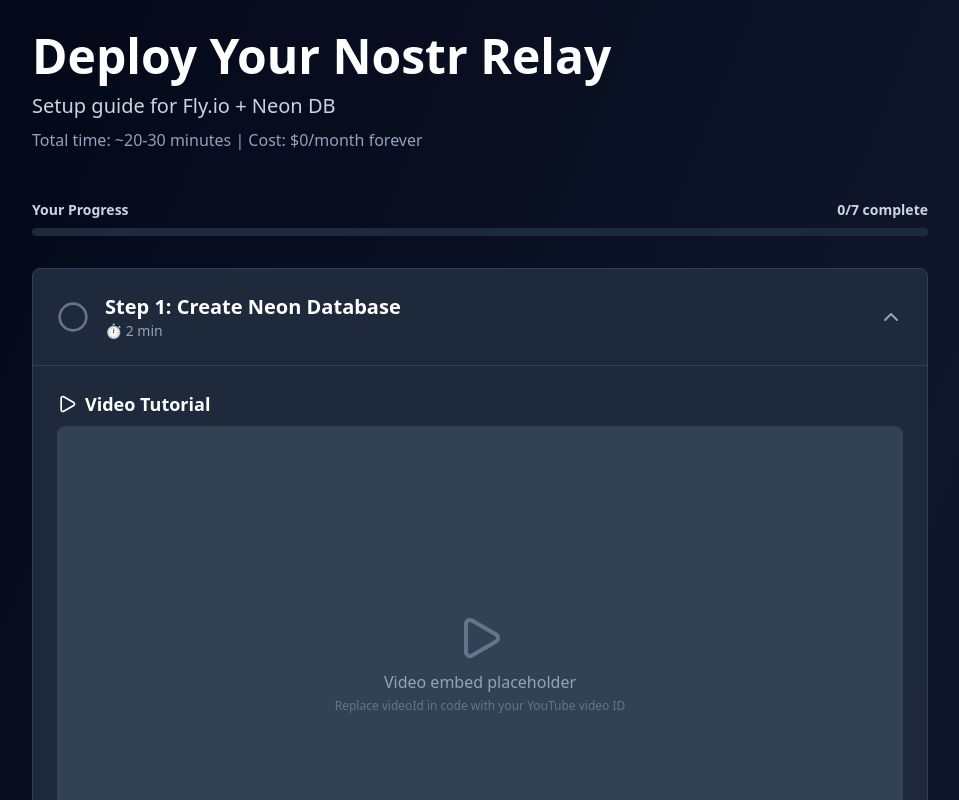
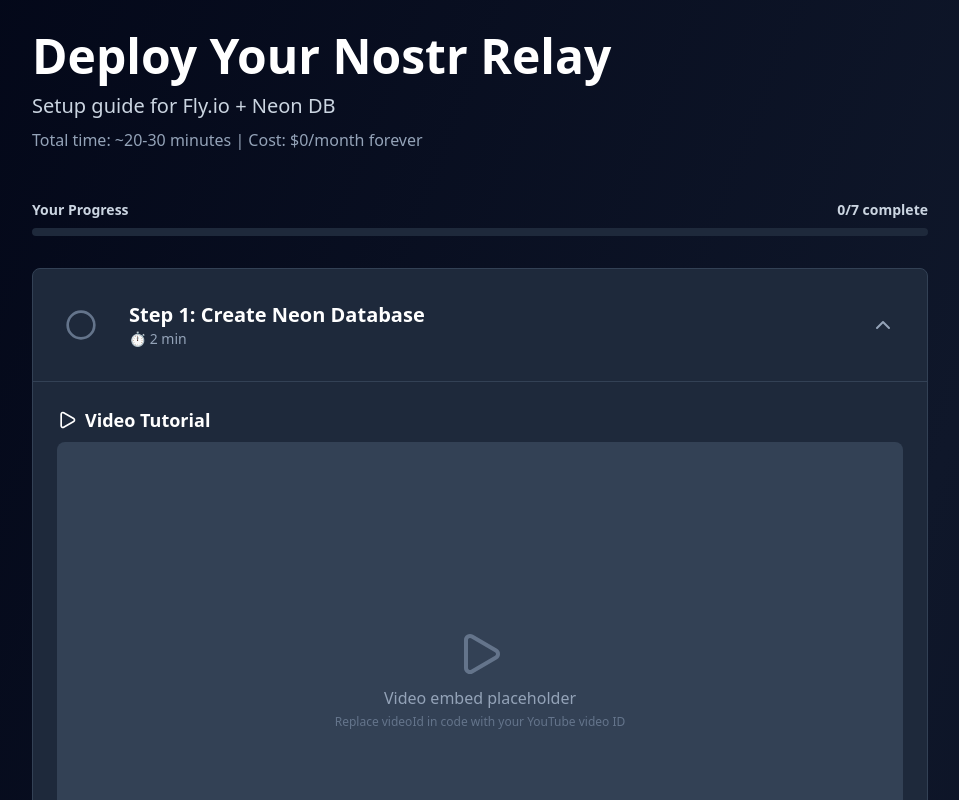
Before and after one commit to bitkarrot/nostr-relay-setup, a React (Vite) app: page / in a window 1280 px wide. Shown: the top 800 px of the page, without its empty margins (160-1119 px from the left). Built offline with nearby package versions, Linux system fonts and the light colour scheme.

Commit message:
fix errors

```diff
--- a/src/App.jsx
+++ b/src/App.jsx
@@ -380,17 +380,14 @@ git push`, id: 'git-commit' }
               }`}
             >
               {/* Step Header */}
-              <button
-                onClick={() => toggleStep(step.num)}
-                className="w-full p-6 flex items-center justify-between hover:bg-slate-700/50 transition"
+              <div
+                className="w-full p-6"
               >
+                <div className="flex items-center justify-between">
                   <div className="flex items-center space-x-4">
                     <button
-                    onClick={(e) => {
-                      e.stopPropagation();
-                      toggleComplete(step.num);
-                    }}
-                    className="flex-shrink-0"
+                      onClick={() => toggleComplete(step.num)}
+                      className="flex-shrink-0 hover:bg-slate-700/50 p-2 rounded-full transition"
                     >
                       {completedSteps[step.num] ? (
                         <CheckCircle2 size={32} className="text-green-500" />
@@ -398,19 +395,30 @@ git push`, id: 'git-commit' }
                         <Circle size={32} className="text-slate-500 hover:text-slate-400" />
                       )}
                     </button>
-                  <div className="text-left">
+                    <button
+                      onClick={() => toggleStep(step.num)}
+                      className="flex-1 text-left hover:bg-slate-700/50 p-2 rounded transition"
+                    >
+                      <div>
                         <h2 className={`text-xl font-bold ${completedSteps[step.num] ? 'text-green-400 line-through' : 'text-white'}`}>
                           Step {step.num}: {step.title}
                         </h2>
                         <p className="text-sm text-slate-400">⏱️ {step.duration}</p>
                       </div>
+                    </button>
                   </div>
+                  <button
+                    onClick={() => toggleStep(step.num)}
+                    className="flex-shrink-0 hover:bg-slate-700/50 p-2 rounded-full transition"
+                  >
                     {expandedSteps[step.num] ? (
                       <ChevronUp className="text-slate-400" />
                     ) : (
                       <ChevronDown className="text-slate-400" />
                     )}
                   </button>
+                </div>
+              </div>
 
               {/* Step Content */}
               {expandedSteps[step.num] && (
--- a/vite.config.js
+++ b/vite.config.js
@@ -3,5 +3,5 @@ import react from '@vitejs/plugin-react'
 
 export default defineConfig({
   plugins: [react()],
-  base: '/nostr-relay-setup/',  // Change to match your repo name
+  base: '/',  // Change to match your repo name
 })
```
Also changed, not shown: vercel.json (added), 2 other files (tests, documents, lock files or other folders). Lines whose indentation alone changed are shown as unchanged.
